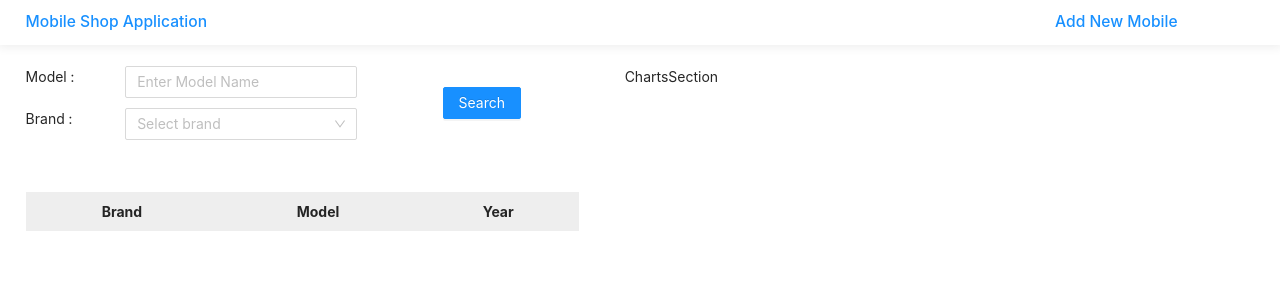
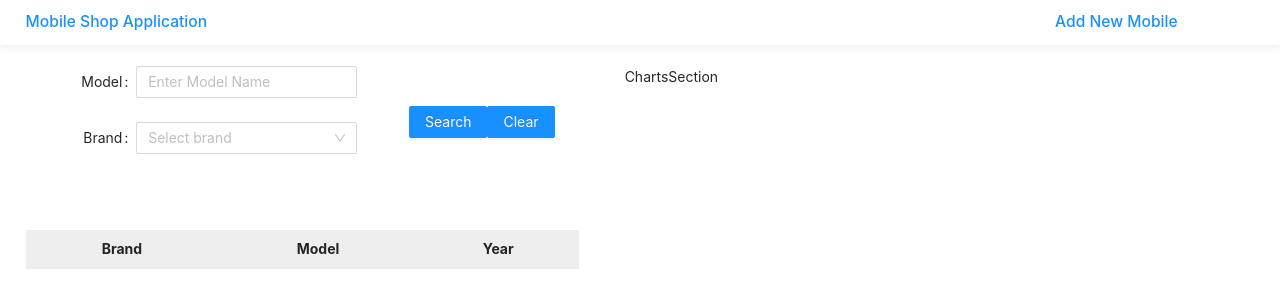
Before and after one commit to mohanedkohil11/Mobile-Shop, a React (Create React App) app: page / in a window 1280 px wide. Shown: the top 308 px of the page. Built offline with nearby package versions, Linux system fonts and the light colour scheme.

Commit message:
implementing search function

```diff
--- a/src/components/addNewMoile/AddNewMobileForm.jsx
+++ b/src/components/addNewMoile/AddNewMobileForm.jsx
@@ -3,8 +3,10 @@ import { useHistory } from "react-router-dom";
 import { Button, Input, Radio, Form } from 'antd';
 import { Select } from 'antd';
 import Checkbox from 'antd/lib/checkbox/Checkbox';
+import styles from '../../sass/layout/components/addNewMobile/addNewMobileForm.module.scss';
+
 const { Option } = Select;
-import styles from '../../sass/layout/components/addNewMobile/addNewMobileForm.module.scss'
+
 export default function AddNewMobileForm() {
 
     let history = useHistory();
@@ -54,7 +56,6 @@ export default function AddNewMobileForm() {
         setMobileData({ ...mobileData, options: { ...mobileData.options, [e.target.value]: e.target.checked } })
     }
 
-
     const onClickBackBtn = (e) => {
         e.preventDefault();
         history.push('/');
@@ -72,7 +73,7 @@ export default function AddNewMobileForm() {
 
                     <Form.Item
                         label="Model"
-                        name="Model"
+                        name="model"
                         rules={[{ required: true, message: 'Model Required !' }]}
                     >
                         <Input placeholder='Enter Model Name' />
@@ -85,7 +86,7 @@ export default function AddNewMobileForm() {
 
                     <Form.Item
                         label="Manfacture year"
-                        name="ManfactureYear"
+                        name="manfactureYear"
                         rules={[{ required: true, message: 'Manfacture Year Required !' }]}
                     >
                         <Input type='number' min={1} placeholder='Enter Manfacture Year' />
@@ -98,7 +99,7 @@ export default function AddNewMobileForm() {
 
                     <Form.Item
                         label="Brand"
-                        name="Brand"
+                        name="brand"
                         rules={[{ required: true, message: 'Brand Required !' }]}
                     >
                         <Select placeholder='Select brand' >
@@ -125,7 +126,7 @@ export default function AddNewMobileForm() {
 
                     <Form.Item
                         label="Memory"
-                        name="Memory"
+                        name="memory"
                     >
                         <Select placeholder='Select Memory' >
                             {
@@ -152,7 +153,7 @@ export default function AddNewMobileForm() {
 
                 <div>
                     <Form.Item
-                        label="Options"
+                        label="options"
                     >
                         {
                             checkBoxes.map((item, index) => {
@@ -187,7 +188,7 @@ export default function AddNewMobileForm() {
 
                         <Form.Item
                             label="Screen"
-                            name="Screen"
+                            name="screen"
 
                         >
                             <Radio.Group >
@@ -210,7 +211,7 @@ export default function AddNewMobileForm() {
                     <div>
                         <Form.Item
                             label="Color"
-                            name="Color"
+                            name="color"
 
                         >
                             <Radio.Group >
--- a/src/components/home/DataTable.jsx
+++ b/src/components/home/DataTable.jsx
@@ -1,26 +1,6 @@
 import React, { Fragment, useState } from 'react'
 import styles from '../../sass/layout/components/home/dataTable.module.scss'
 export default function DataTable({ database, setSelectedMobile }) {
-
-    // const mobileRowData = () => {
-    //     let tableRows = [];
-    //     (Object.values(database).length > 0) && Object.values(database).map(mobileObject => {
-    //         (Object.values(mobileObject).length > 0) && Object.values(mobileObject).map(mobileData => {
-    //             tableRows.push(
-    //                 <Fragment key={mobileData.Model}>
-    //                     <tr onClick={() => { setSelectedMobile(mobileData) }}>
-    //                         <td>{mobileData.Brand}</td>
-    //                         <td>{mobileData.Model}</td>
-    //                         <td>{mobileData.ManfactureYear}</td>
-    //                     </tr>
-    //                 </Fragment>
-    //             )
-    //         }
-    //         )
-    //     });
-
-    //     return tableRows;
-    // }
 
     const mobileRowData = () => {
 
@@ -28,9 +8,9 @@ export default function DataTable({ database, setSelectedMobile }) {
             return (
                 <Fragment key={mobileData.Model}>
                     <tr onClick={() => { setSelectedMobile(mobileData) }}>
-                        <td>{mobileData.Brand}</td>
-                        <td>{mobileData.Model}</td>
-                        <td>{mobileData.ManfactureYear}</td>
+                        <td>{mobileData.brand}</td>
+                        <td>{mobileData.model}</td>
+                        <td>{mobileData.manfactureYear}</td>
                     </tr>
                 </Fragment>
             )
--- a/src/components/home/MobileDetails.jsx
+++ b/src/components/home/MobileDetails.jsx
@@ -1,16 +1,52 @@
-import { Card } from 'antd'
-import React from 'react'
-import styles from '../../sass/layout/components/home/mobileDetails.module.scss'
+import { Card } from 'antd';
+import React from 'react';
+import styles from '../../sass/layout/components/home/mobileDetails.module.scss';
+
 export default function MobileDetails({ selectedMobile }) {
+    const mobileOptions = () => {
+        let options = []
+        for (const option in selectedMobile.options) {
+            if (selectedMobile.options[option]) {
+                options.push(
+                    <p className={styles.option} key={option}>{option}</p>
+                )
+            }
+        }
+        return options;
+    }
     return (
         <>
             {
                 selectedMobile ? (
-                    <div className={`container ${styles.mobileDetails}`}>
-                        <Card title={`${selectedMobile.Brand} - ${selectedMobile.Model}`} style={{ width: '48%' }}>
-                            <p>Card content</p>
-                            <p>Card content</p>
-                            <p>Card content</p>
+                    <div className={` ${styles.mobileDetails}`}>
+                        <Card title={`${selectedMobile.Brand} - ${selectedMobile.Model}`} className={styles.cardContainer}>
+
+                            <div>
+                                <p>Year :</p>
+                                <p className={styles.option}>{selectedMobile.manfactureYear}</p>
+                            </div>
+
+                            <div>
+                                <p>Memory :</p>
+                                <p className={styles.option}>{selectedMobile.memory}</p>
+                            </div>
+
+                            <div>
+                                <p>Screen :</p>
+                                <p className={styles.option}>{selectedMobile.screen}</p>
+                            </div>
+
+                            <div>
+                                <p>Color :</p>
+                                <p className={styles.option}>{selectedMobile.color}</p>
+                            </div>
+
+                            <div>
+                                <p>Options :</p>
+
+                                {mobileOptions()}
+                            </div>
+
                         </Card>
                     </div>
                 ) : null
--- a/src/components/home/SearchForm.jsx
+++ b/src/components/home/SearchForm.jsx
@@ -1,38 +1,86 @@
-import React from 'react'
-import { Button, Input } from 'antd';
+import React from 'react';
+import { Button, Input, Radio, Form } from 'antd';
 import { Select } from 'antd';
+import styles from '../../sass/layout/components/home/searchForm.module.scss';
 const { Option } = Select;
-import styles from '../../sass/layout/components/home/searchForm.module.scss'
-export default function SearchForm() {
+
+export default function SearchForm({ database, setSearchResults }) {
     const brands = ['Sony', 'Samsung', 'Apple', 'Nokia', 'LG'];
+    const layout = {
+        labelCol: { span: 8 },
+        wrapperCol: { span: 16 },
+    };
+
+    const search = (keywords) => {
+        console.log('key', keywords);
+        let searchResults = []
+        database.map(mobile => {
+
+
+            if (keywords.model && keywords.brand) {
+                if ((mobile.model.toLowerCase().includes(keywords.model.toLowerCase()) || keywords.model.toLowerCase().includes(mobile.model.toLowerCase())) && (mobile.brand == keywords.brand)) {
+                    console.log('case 1');
+                    searchResults.push(mobile)
+                }
+            } else if (keywords.model) {
+                if (mobile.model.toLowerCase().includes(keywords.model.toLowerCase()) || keywords.model.includes(mobile.model.toLowerCase())) {
+                    console.log('case 2');
+                    searchResults.push(mobile)
+                }
+
+            }
+            else if (keywords.brand) {
+                if (mobile.brand == keywords.brand) {
+                    console.log('case 3');
+                    searchResults.push(mobile)
+                }
+            }
+            console.log(searchResults);
+            setSearchResults([...searchResults])
+
+        })
+    }
+
     return (
+        <Form
+            {...layout}
+            onFinish={search}
+        >
             <div className={styles.searchForm}>
 
                 <div className={styles.leftSection}>
 
-                <div className={styles.inputContainer}>
-                    <div>Model :</div>
+
+                    <Form.Item
+                        label="Model"
+                        name="model"
+                    >
                         <Input placeholder='Enter Model Name' />
-                </div>
+                    </Form.Item>
 
-                <div className={styles.inputContainer}>
-
-                    <div>Brand : </div>
-
-                    <Select placeholder='Select brand' style={{ width: '70%' }}>
+                    <Form.Item
+                        label="Brand"
+                        name="brand"
+                    >
+                        <Select placeholder='Select brand' >
+                            <Option key='all' value={null}>All</Option>
                             {
                                 brands.map(brand => {
                                     return <Option key={brand} value={brand}>{brand}</Option>
                                 })
                             }
                         </Select>
+                    </Form.Item>
 
                 </div>
 
+                <div className={styles.rightSection}>
+                    <Button type="primary" htmlType='submit'>Search</Button>
+                    <Button type="primary" onClick={() => setSearchResults(null)}>Clear</Button>
                 </div>
 
-            <div className={styles.rightSection}><Button type="primary">Search</Button></div>
+            </div>
+        </Form>
 
-        </div>
     )
 }
--- a/src/pages/HomePage.jsx
+++ b/src/pages/HomePage.jsx
@@ -7,6 +7,7 @@ import styles from '../sass/layout/components/home/home.module.scss'
 export default function HomePage() {
     const [database, setDatabase] = useState([]);
     const [selectedMobile, setSelectedMobile] = useState(null);
+    const [searchResults, setSearchResults] = useState(null);
 
     useEffect(() => {
         console.log(selectedMobile);
@@ -19,8 +20,8 @@ export default function HomePage() {
     return (
         <div className={`container ${styles.home}`}>
             <div>
-                <SearchForm />
-                <DataTable database={database} setSelectedMobile={setSelectedMobile} />
+                <SearchForm database={database} setSearchResults={setSearchResults} />
+                <DataTable database={searchResults || database} setSelectedMobile={setSelectedMobile} />
                 <MobileDetails selectedMobile={selectedMobile} />
             </div>
 
--- a/src/sass/layout/components/home/mobileDetails.module.scss
+++ b/src/sass/layout/components/home/mobileDetails.module.scss
@@ -1,7 +1,14 @@
+@import "../../../abstracts/varibles.scss";
+
 .mobileDetails {
-    margin-top: 5rem;
+    padding: 5rem 0;
 }
 
 .cardContainer {
-    width: 48%;
+    width: 100%;
 }
+
+.option {
+    text-align: center;
+    color: $primary-dark;
+}
```
Lines whose indentation alone changed are shown as unchanged.
